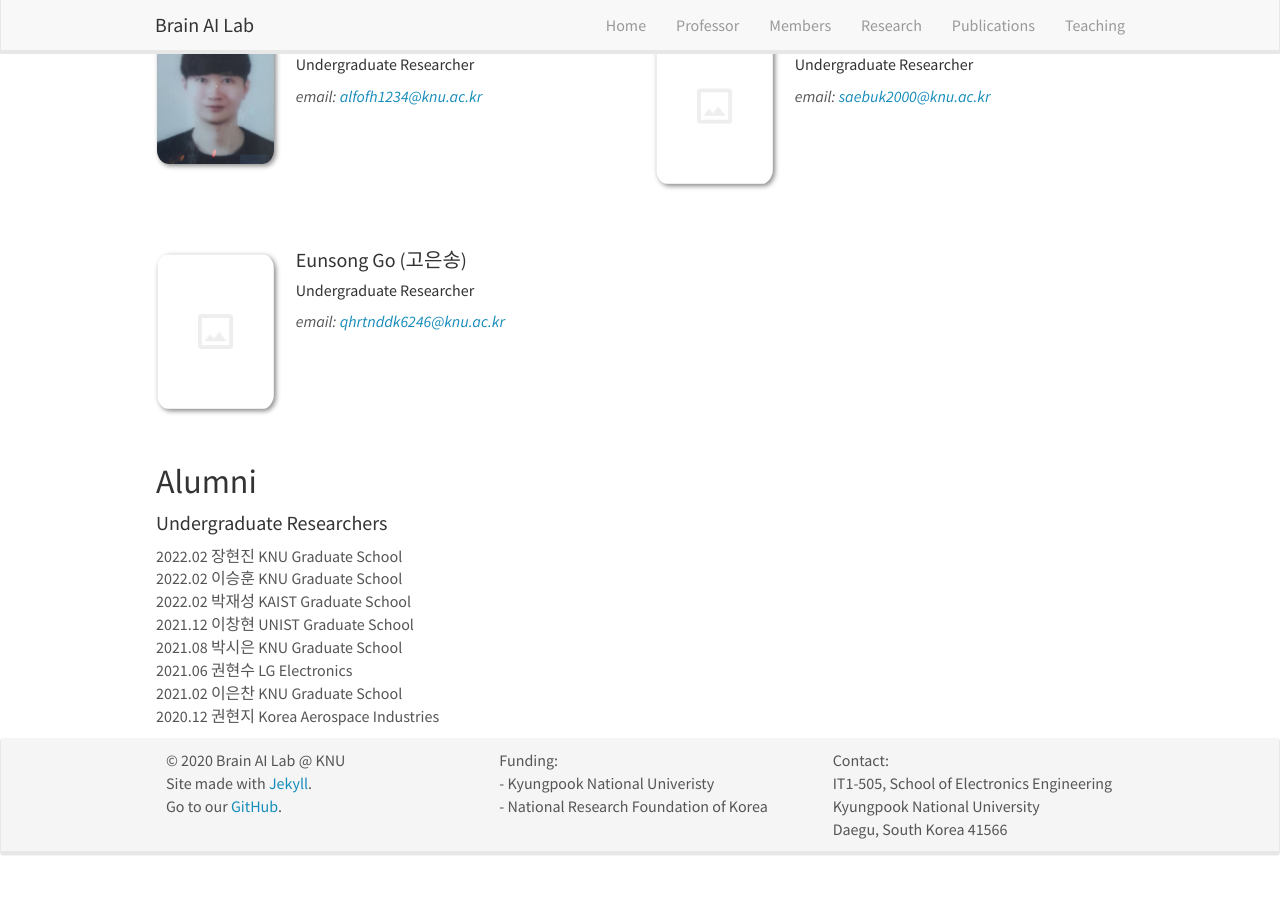
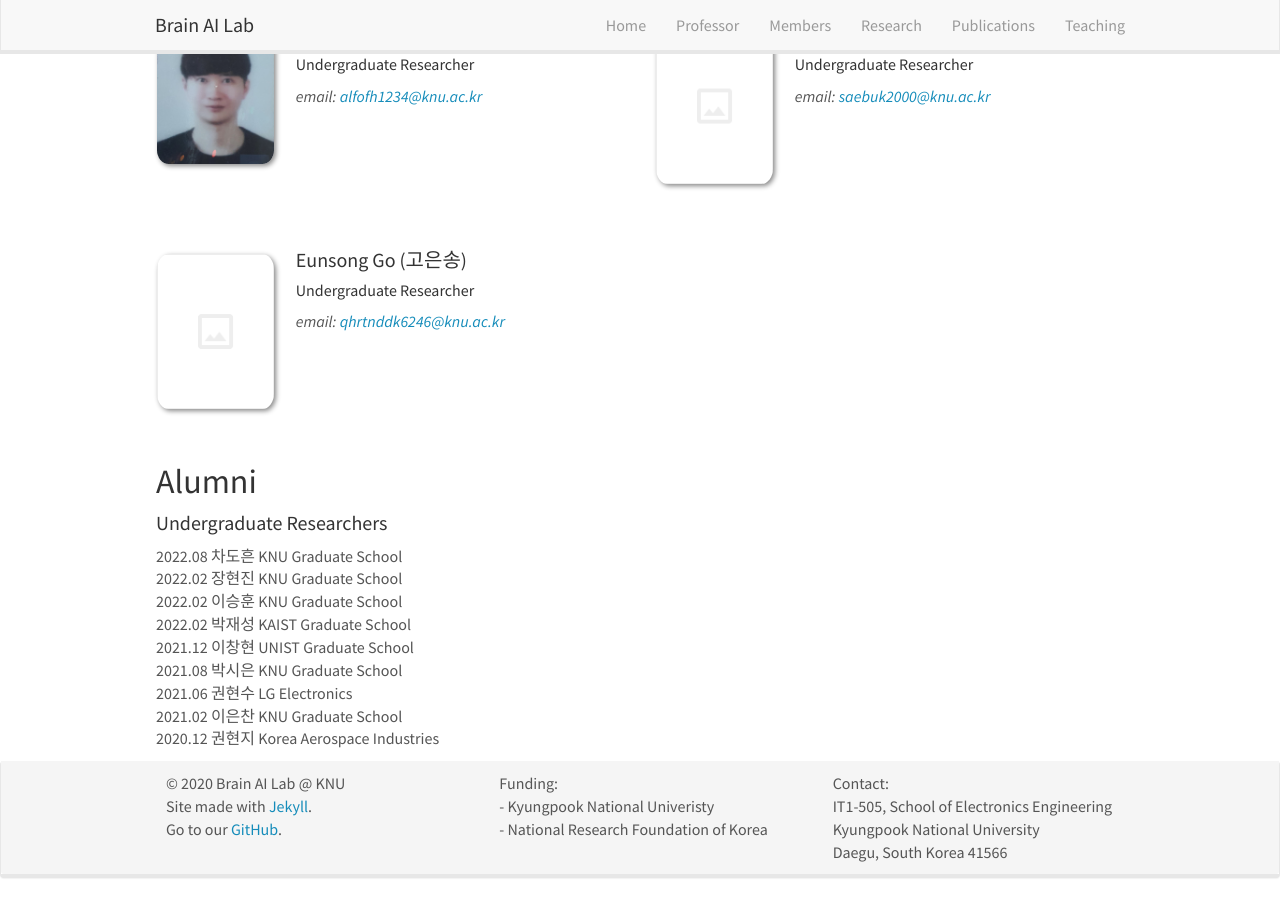
Before and after one commit to KNU-BrainAI/knu-brainai.github.io, a Jekyll site: the page built from _pages/members.md, in a window 1280 px wide and 900 px high, scrolled down 1075 px. Built offline with Jekyll 4.4.1, drawn with Linux system fonts in a browser that asks for light colours; nearby versions of some CDN libraries; before the commit the page ends 1952 px from its top, so only the background shows below that.

Commit message:
Update members.md

```diff
--- a/_pages/members.md
+++ b/_pages/members.md
@@ -61,6 +61,7 @@ permalink: /members/
 
 ## Alumni
 #### Undergraduate Researchers
+2022.08 차도흔 KNU Graduate School<br>
 2022.02 장현진 KNU Graduate School<br>
 2022.02 이승훈 KNU Graduate School<br>
 2022.02 박재성 KAIST Graduate School<br>
```
